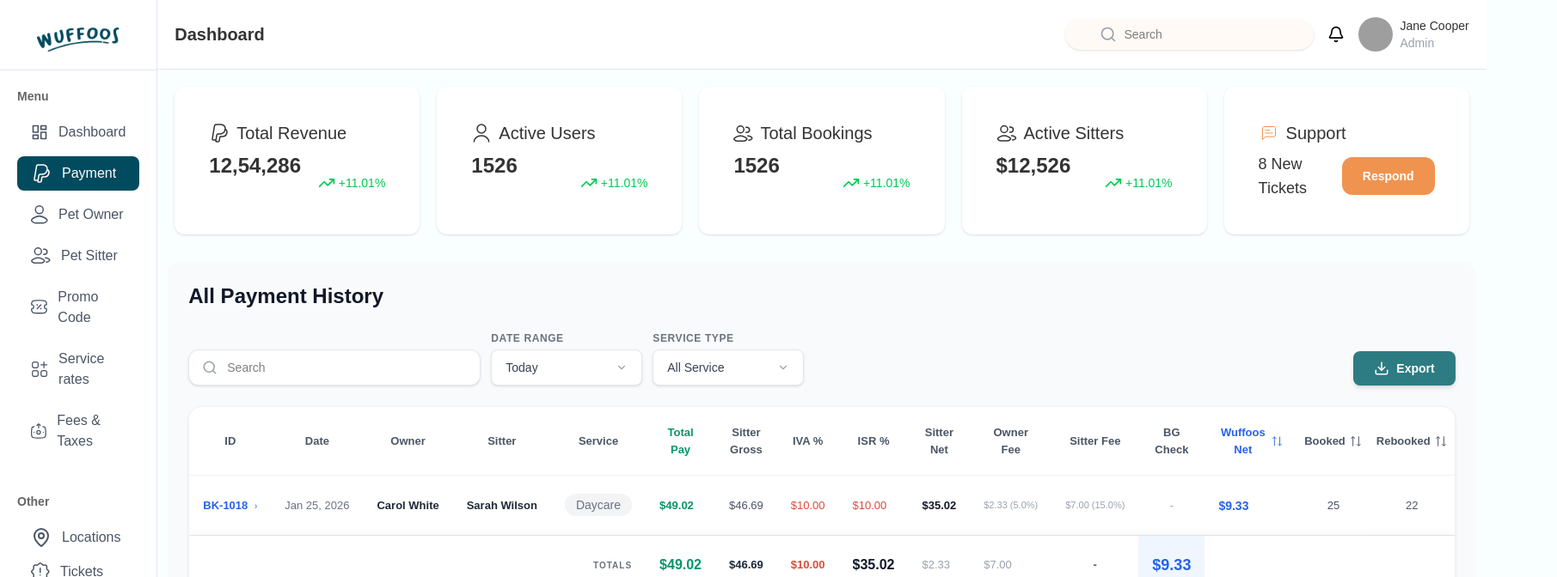
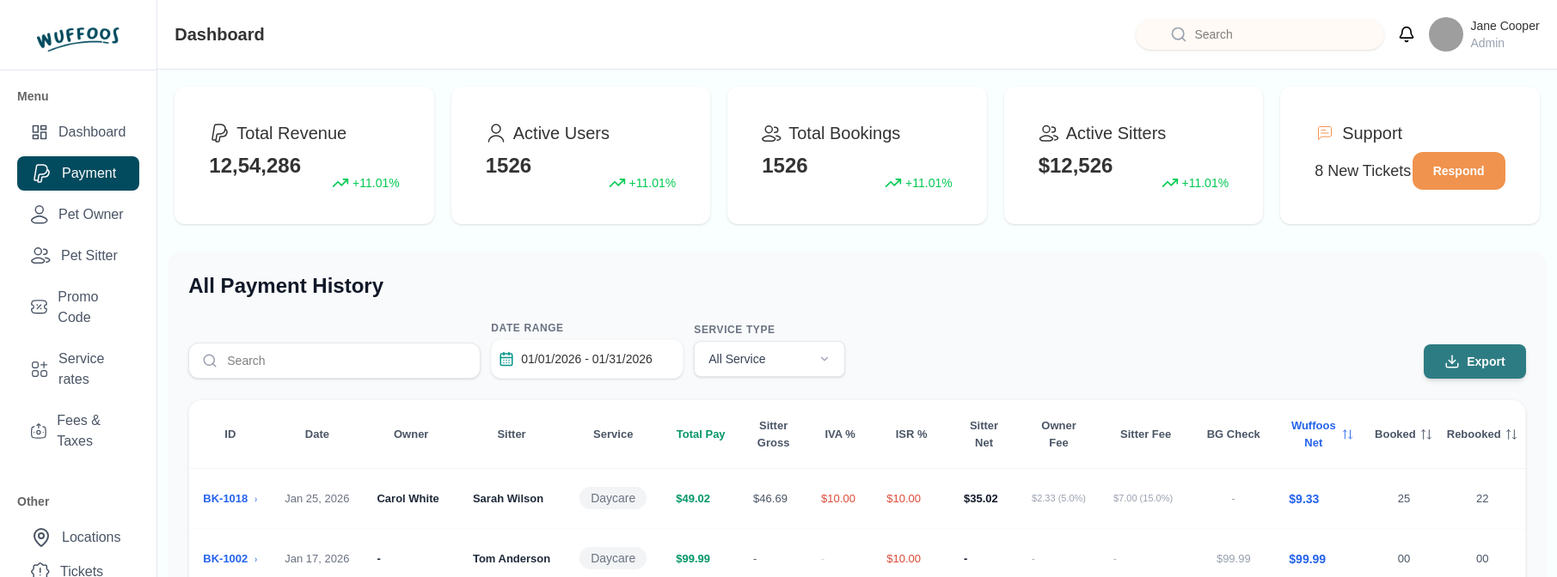
Before and after one commit to Topan-Roy/pet-care-DB, a React (Vite) app: page /dashboard/payment in a window 1280 px wide. Shown: the top 672 px of the page at 86% size, 1811 px wide, since content can reach past the window. Built offline with nearby package versions, Linux system fonts and the light colour scheme; grey boxes are pictures that could not be loaded.

Commit message:
added code update

```diff
--- a/src/Pages/Payment.jsx
+++ b/src/Pages/Payment.jsx
@@ -1,6 +1,7 @@
-import React, { useState, useMemo } from "react";
-import { ChevronDown, Search, Download } from "lucide-react";
+import React, { useState, useMemo, useEffect } from "react";
+import { ChevronDown, Search, Download, CalendarDays } from "lucide-react";
 import BookingDetailsModal from "../Components/BookingDetailsModal";
+import DatePicker from "react-datepicker";
 
 const paymentData = [
   {
@@ -207,7 +208,7 @@ const paymentData = [
 
 const Payment = () => {
   const [search, setSearch] = useState("");
-  const [dateRange, setDateRange] = useState("Today");
+
   const [serviceType, setServiceType] = useState("All Service");
   const [showDateDropdown, setShowDateDropdown] = useState(false);
   const [showServiceDropdown, setShowServiceDropdown] = useState(false);
@@ -215,10 +216,18 @@ const Payment = () => {
   const [selectedBooking, setSelectedBooking] = useState(null);
   const [isModalOpen, setIsModalOpen] = useState(false);
 
+  const [dateRange, setDateRange] = useState([null, null]);
+  const [startDate, endDate] = dateRange;
   const handleRowClick = (booking) => {
     setSelectedBooking(booking);
     setIsModalOpen(true);
   };
+  useEffect(() => {
+    // Setting default to January 2026 as most sample data is from this period
+    const start = new Date(2026, 0, 1);
+    const end = new Date(2026, 0, 31);
+    setDateRange([start, end]);
+  }, []);
 
   const filteredData = useMemo(() => {
     const today = new Date(2026, 0, 25);
@@ -232,24 +241,20 @@ const Payment = () => {
         serviceType === "All Service" || item.service === serviceType;
 
       let matchesDate = true;
-      if (dateRange !== "All Date") {
+      if (startDate && endDate) {
         const itemDate = new Date(item.date);
-        if (dateRange === "Today") {
-          matchesDate = itemDate.toDateString() === today.toDateString();
-        } else if (dateRange === "This Week") {
-          const sevenDaysAgo = new Date(today);
-          sevenDaysAgo.setDate(today.getDate() - 7);
-          matchesDate = itemDate >= sevenDaysAgo && itemDate <= today;
-        } else if (dateRange === "This Month") {
-          matchesDate =
-            itemDate.getMonth() === today.getMonth() &&
-            itemDate.getFullYear() === today.getFullYear();
-        }
+        const start = new Date(startDate);
+        start.setHours(0, 0, 0, 0);
+        const end = new Date(endDate);
+        end.setHours(23, 59, 59, 999);
+        matchesDate = itemDate >= start && itemDate <= end;
       }
+
 
       return matchesSearch && matchesService && matchesDate;
     });
-  }, [search, serviceType, dateRange]);
+  }, [search, serviceType, startDate, endDate]);
+
 
   const totals = useMemo(() => {
     return filteredData.reduce(
@@ -344,42 +349,23 @@ const Payment = () => {
                   />
                 </div>
 
-                <div className="flex items-center gap-3 flex-1">
-                  <div className="relative">
+                <div className="flex items-center gap-3 flex-1 relative z-[60]">
+                  <div className="flex flex-col">
                     <label className="block text-[12px] font-bold text-gray-500 mb-1 uppercase tracking-wider">
-                      Date Range
+                      DATE RANGE
                     </label>
-                    <button
-                      onClick={() => {
-                        setShowDateDropdown(!showDateDropdown);
-                        setShowServiceDropdown(false);
-                      }}
-                      className="w-44 px-4 py-2.5 bg-white border border-gray-200 rounded-lg text-sm text-gray-700 flex items-center justify-between hover:border-teal-500 transition-colors shadow-sm cursor-pointer"
-                    >
-                      {dateRange}
-                      <ChevronDown
-                        size={14}
-                        className={`text-gray-400 transition-transform ${showDateDropdown ? "rotate-180" : ""}`}
+                    <div className="flex items-center gap-2 p-2 shadow bg-white text-gray-600 text-sm rounded-xl border border-gray-50 h-[46px]">
+                      <CalendarDays size={18} className="text-teal-600 cursor-pointer" />
+                      <DatePicker
+                        selectsRange
+                        startDate={startDate}
+                        endDate={endDate}
+                        onChange={(update) => setDateRange(update)}
+                        placeholderText="Select date"
+                        className="outline-none text-[#333333] bg-transparent cursor-pointer w-[180px]"
+                        popperClassName="z-[9999]"
                       />
-                    </button>
-                    {showDateDropdown && (
-                      <div className="absolute top-full mt-1.5 w-44 bg-white border border-gray-100 rounded-lg shadow-xl z-50 py-1 overflow-hidden">
-                        {["Today", "This Week", "This Month", "All Date"].map(
-                          (opt) => (
-                            <button
-                              key={opt}
-                              onClick={() => {
-                                setDateRange(opt);
-                                setShowDateDropdown(false);
-                              }}
-                              className="w-full px-4 py-2 text-left text-sm hover:bg-gray-50 transition-colors"
-                            >
-                              {opt}
-                            </button>
-                          ),
-                        )}
-                      </div>
-                    )}
+                    </div>
                   </div>
 
                   <div className="relative">
--- a/src/Pages/PetSitter.jsx
+++ b/src/Pages/PetSitter.jsx
@@ -10,6 +10,10 @@ import {
 } from "lucide-react";
 import { Link } from "react-router";
 import SitterDetailsSidebar from "../Components/SitterDetailsSidebar";
+import DatePicker from "react-datepicker";
+import "react-datepicker/dist/react-datepicker.css";
+import { CalendarDays } from "lucide-react";
+
 
 export default function PetSitter() {
   const [search, setSearch] = useState("");
@@ -17,21 +21,17 @@ export default function PetSitter() {
   const [page, setPage] = useState(1);
   const [selectedSitter, setSelectedSitter] = useState(null);
 
-  // Filter States
-  const [isMonthDropdownOpen, setIsMonthDropdownOpen] = useState(false);
-  const [selectedMonth, setSelectedMonth] = useState("This Month");
+  const [dateRange, setDateRange] = useState([null, null]);
+  const [startDate, endDate] = dateRange;
 
-  const monthOptions = [
-    "This Month",
-    "Last Month",
-    "Last 3 Months",
-    "This Year",
-  ];
+  React.useEffect(() => {
+    const now = new Date();
+    const firstDay = new Date(now.getFullYear(), now.getMonth(), 1);
+    const lastDay = new Date(now.getFullYear(), now.getMonth() + 1, 0);
+    setDateRange([firstDay, lastDay]);
+  }, []);
 
-  const handleMonthSelect = (option) => {
-    setSelectedMonth(option);
-    setIsMonthDropdownOpen(false);
-  };
+
 
   // Sample data matching the screenshot
   const DATA = [
@@ -282,38 +282,21 @@ export default function PetSitter() {
           />
         </div>
         <div className="flex items-center gap-3">
-          <div className="relative">
-            <button
-              onClick={() => setIsMonthDropdownOpen(!isMonthDropdownOpen)}
-              className="flex items-center gap-2 px-4 py-2 bg-white border border-[#E0E0E0] rounded-lg text-sm text-gray-600 hover:bg-gray-50 min-w-[140px] justify-between cursor-pointer"
-            >
-              <span>{selectedMonth}</span>
-              <ChevronDown
-                size={14}
-                className={`transition-transform duration-200 ${isMonthDropdownOpen ? "rotate-180" : ""}`}
+          <div className="flex flex-col relative z-[60]">
+            <div className="flex items-center gap-2 p-2 shadow bg-white text-gray-600 text-sm rounded-xl border border-gray-50 h-[40px]">
+              <CalendarDays size={18} className="text-teal-600 cursor-pointer" />
+              <DatePicker
+                selectsRange
+                startDate={startDate}
+                endDate={endDate}
+                onChange={(update) => setDateRange(update)}
+                placeholderText="Select date"
+                className="outline-none text-[#333333] bg-transparent cursor-pointer w-[180px]"
+                popperClassName="z-[9999]"
               />
-            </button>
+            </div>
+          </div>
 
-            {isMonthDropdownOpen && (
-              <>
-                <div
-                  className="fixed inset-0 z-40"
-                  onClick={() => setIsMonthDropdownOpen(false)}
-                />
-                <div className="absolute right-0 mt-2 w-48 bg-white border border-[#E0E0E0] rounded-lg shadow-lg z-50 py-1">
-                  {monthOptions.map((option) => (
-                    <button
-                      key={option}
-                      onClick={() => handleMonthSelect(option)}
-                      className={`w-full text-left px-4 py-2 text-sm hover:bg-gray-50 transition-colors ${selectedMonth === option ? "text-teal-600 font-medium bg-teal-50" : "text-gray-700"}`}
-                    >
-                      {option}
-                    </button>
-                  ))}
-                </div>
-              </>
-            )}
-          </div>
           <button className="ml-auto flex items-center gap-2 px-6 py-2.5 bg-[#2E7C83] text-white rounded-lg text-sm font-semibold hover:bg-[#035F75] transition-all shadow-md active:scale-95 self-end cursor-pointer">
             <Download size={18} />
             Export
--- a/src/Pages/Petowner.jsx
+++ b/src/Pages/Petowner.jsx
@@ -9,25 +9,34 @@ import {
 } from "lucide-react";
 import { Link } from "react-router";
 import PetOwnerDetailsModal from "../Components/PetOwnerDetailsModal";
+import DatePicker from "react-datepicker";
+import "react-datepicker/dist/react-datepicker.css";
+import { CalendarDays } from "lucide-react";
+
 export default function Petowner() {
   const [search, setSearch] = useState("");
   const [rowsPerPage, setRowsPerPage] = useState(10);
   const [page, setPage] = useState(1);
-  const [isMonthDropdownOpen, setIsMonthDropdownOpen] = useState(false);
-  const [selectedMonth, setSelectedMonth] = useState("This Month");
+  const [dateRange, setDateRange] = useState([null, null]);
+  const [startDate, endDate] = dateRange;
+
   const [isServiceDropdownOpen, setIsServiceDropdownOpen] = useState(false);
   const [selectedService, setSelectedService] = useState("Service Type");
 
   const [isModalOpen, setIsModalOpen] = useState(false);
   const [selectedOwner, setSelectedOwner] = useState(null);
 
-  const monthOptions = ["This Month", "This Week", "Today"];
   const serviceOptions = ["All Services", "Boarding", "Daycare", "Walking"];
-  const handleMonthSelect = (option) => {
-    setSelectedMonth(option);
-    setIsMonthDropdownOpen(false);
-  };
+
+  React.useEffect(() => {
+    const now = new Date();
+    const firstDay = new Date(now.getFullYear(), now.getMonth(), 1);
+    const lastDay = new Date(now.getFullYear(), now.getMonth() + 1, 0);
+    setDateRange([firstDay, lastDay]);
+  }, []);
+
   const handleServiceSelect = (option) => {
+
     setSelectedService(option);
     setIsServiceDropdownOpen(false);
   };
@@ -240,37 +249,22 @@ export default function Petowner() {
           />
         </div>
         <div className="flex items-center gap-3">
-          <div className="relative">
-            <button
-              onClick={() => setIsMonthDropdownOpen(!isMonthDropdownOpen)}
-              className="flex items-center gap-2 px-4 py-2 bg-white border border-[#E0E0E0] rounded-lg text-sm text-gray-600 hover:bg-gray-50 min-w-[140px] justify-between cursor-pointer"
-            >
-              <span>{selectedMonth}</span>
-              <ChevronDown
-                size={14}
-                className={`transition-transform duration-200 ${isMonthDropdownOpen ? "rotate-180" : ""}`}
+          <div className="flex flex-col relative z-[60]">
+
+            <div className="flex items-center gap-2 p-2 shadow bg-white text-gray-600 text-sm rounded-xl border border-gray-50 h-[40px]">
+              <CalendarDays size={18} className="text-teal-600 cursor-pointer" />
+              <DatePicker
+                selectsRange
+                startDate={startDate}
+                endDate={endDate}
+                onChange={(update) => setDateRange(update)}
+                placeholderText="Select date"
+                className="outline-none text-[#333333] bg-transparent cursor-pointer w-[180px]"
+                popperClassName="z-[9999]"
               />
-            </button>
-            {isMonthDropdownOpen && (
-              <>
-                <div
-                  className="fixed inset-0 z-40"
-                  onClick={() => setIsMonthDropdownOpen(false)}
-                />
-                <div className="absolute right-0 mt-2 w-48 bg-white border border-[#E0E0E0] rounded-lg shadow-lg z-50 py-1 ">
-                  {monthOptions.map((option) => (
-                    <button
-                      key={option}
-                      onClick={() => handleMonthSelect(option)}
-                      className={`w-full text-left px-4 py-2 text-sm hover:bg-gray-50 transition-colors cursor-pointer ${selectedMonth === option ? "text-teal-600 font-medium bg-teal-50" : "text-gray-700"}`}
-                    >
-                      {option}
-                    </button>
-                  ))}
             </div>
-              </>
-            )}
           </div>
+
           <div className="relative">
             <button
               onClick={() => setIsServiceDropdownOpen(!isServiceDropdownOpen)}
```
Lines whose indentation alone changed are shown as unchanged.
